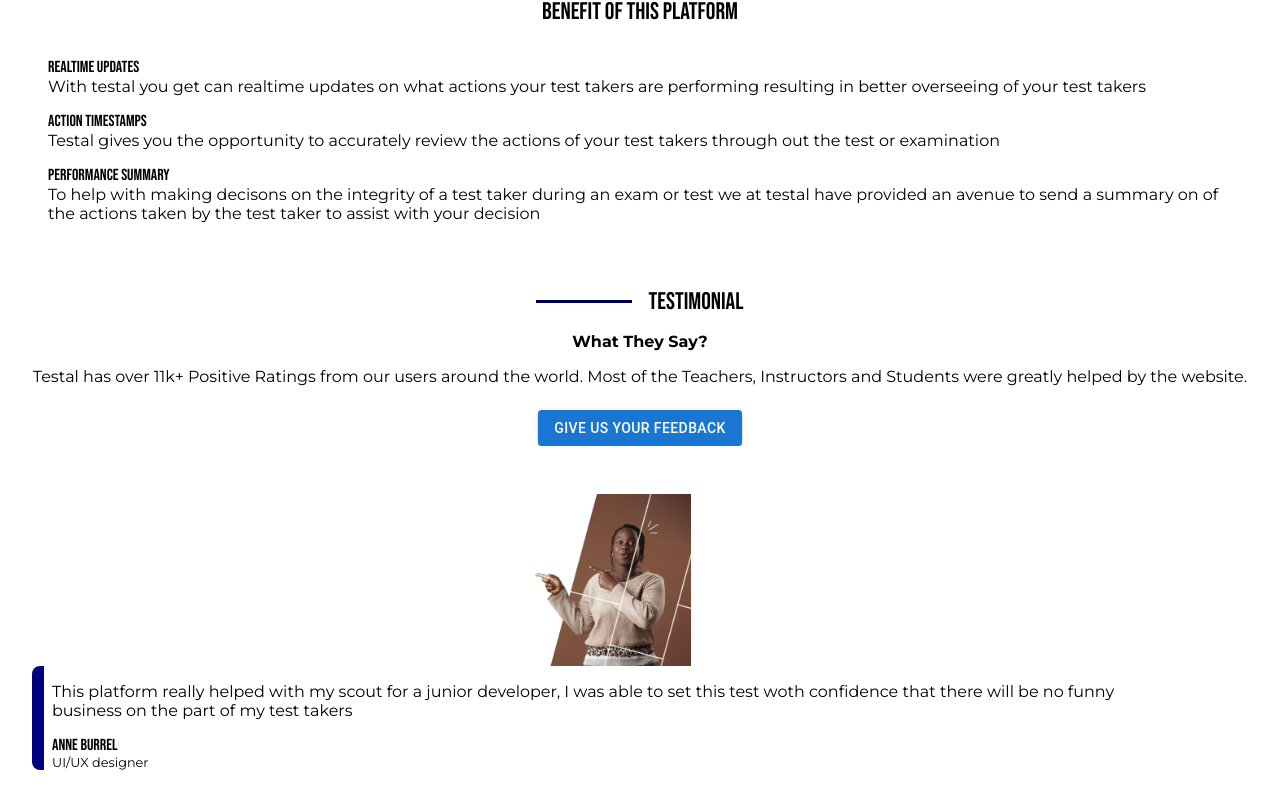
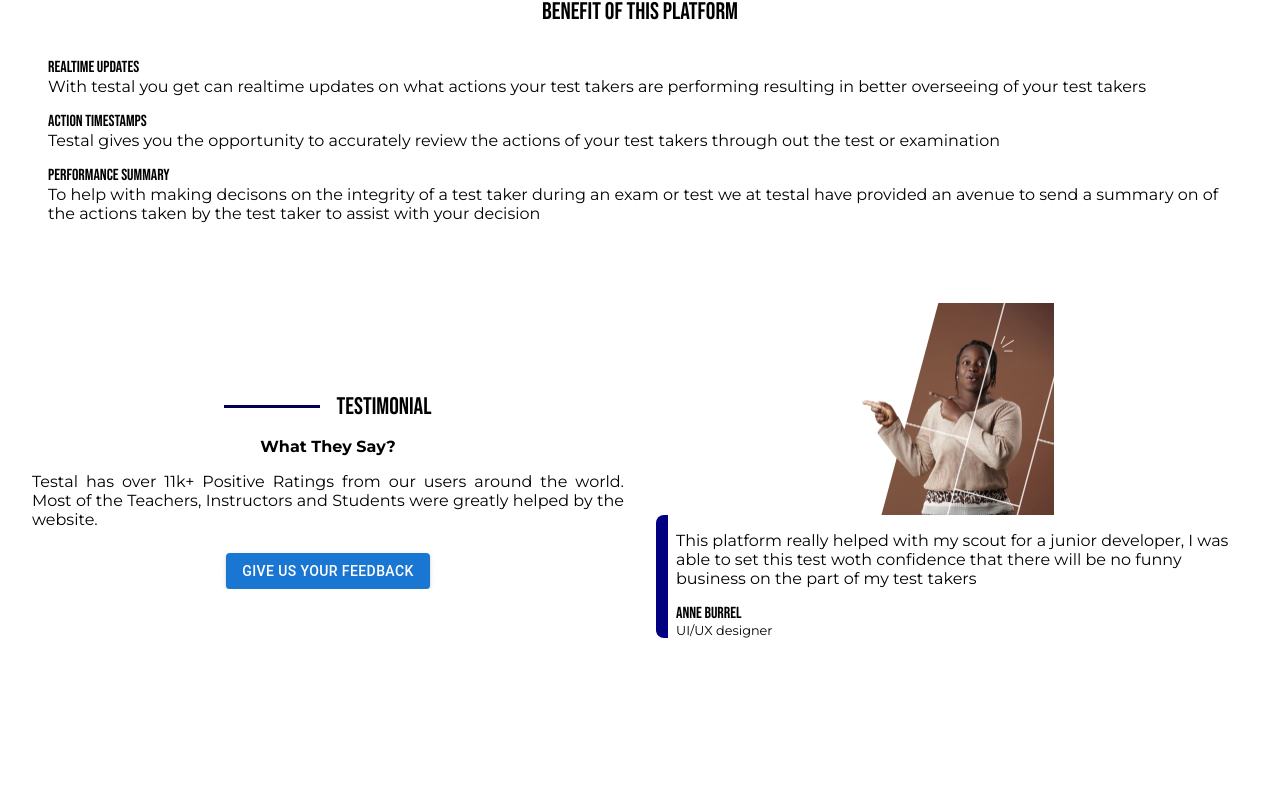
Before and after one commit to dhani-el/test-portal, a React (Vite) app: page / in a window 1280 px wide. Shown: the part 1401-2209 px from the top of the page. After the commit the page ends 2136 px from the top, so only its background shows below. Built offline with nearby package versions, Linux system fonts and the light colour scheme.

Commit message:
implement  testimonial component landscape View

```diff
--- a/src/01 Home/Styles/components/index.css
+++ b/src/01 Home/Styles/components/index.css
@@ -174,6 +174,9 @@
 #Testimonial {
   padding: 0.5rem 2rem;
   width: 100%;
+  display: flex;
+  flex-direction: column;
+  align-items: center;
 }
 #Testimonial #GeneralTextContainer {
   padding-bottom: 2rem;
@@ -291,4 +294,19 @@
     display: block;
     width: 75%;
   }
+  #Testimonial {
+    flex-direction: row;
+    gap: 2rem;
+  }
+  #Testimonial #GeneralTextContainer {
+    width: calc(50% - 1rem);
+  }
+  #Testimonial #listOTestimonials {
+    width: calc(50% - 1rem);
+    overflow-x: hidden;
+  }
+  #Testimonial #listOTestimonials #aTestimonialContainer {
+    width: 100%;
+    height: 55vh;
+  }
 }/*# sourceMappingURL=index.css.map */
--- a/src/01 Home/Styles/components/index.scss
+++ b/src/01 Home/Styles/components/index.scss
@@ -172,6 +172,9 @@
 #Testimonial{
     padding:0.5rem 2rem;
     width: 100%;
+    display: flex;
+    flex-direction: column;
+    align-items: center;
     #GeneralTextContainer{
         padding-bottom: 2rem;
         #testimonialHeader{
@@ -298,4 +301,19 @@
             width: 75%;
         }
     }
+    #Testimonial{
+        flex-direction: row;
+        gap: 2rem;
+        #GeneralTextContainer{
+            width: calc(50% - 1rem);
+        }
+        #listOTestimonials{
+            width: calc(50% - 1rem);
+            overflow-x: hidden;
+            #aTestimonialContainer{
+                width: 100%;
+                height: 55vh;
+            }
+        }
+    }
 }
```
Also changed, not shown: 1 other file (tests, documents, lock files or other folders).
